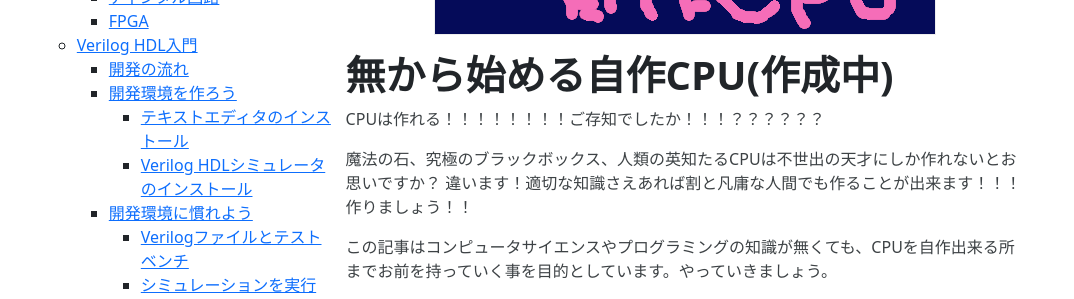
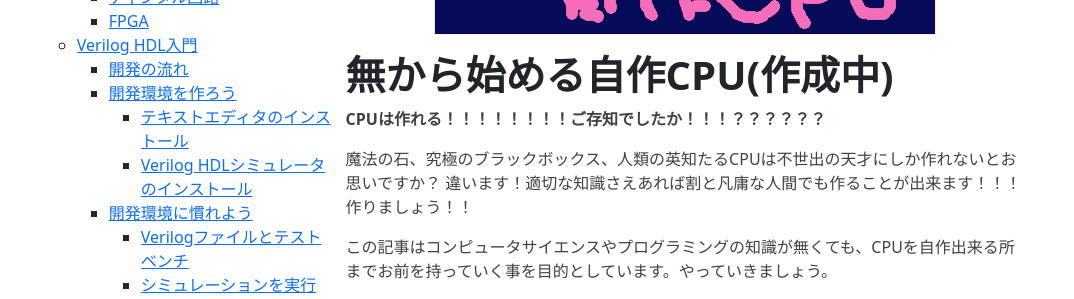
Before and after one commit to Cra2yPierr0t/Cra2yPierr0t.github.io, a Jekyll site: the page built from LetsMakeCPU.md, in a window 1280 px wide. Shown: the part 191-490 px from the top of the page, without its empty margins (0-1074 px from the left). Built offline with Jekyll 4.4.1, drawn with Linux system fonts in a browser that asks for light colours.

Commit message:
change introduction

```diff
--- a/LetsMakeCPU.md
+++ b/LetsMakeCPU.md
@@ -8,7 +8,7 @@ image: "https://raw.githubusercontent.com/Cra2yPierr0t/Cra2yPierr0t.github.io/ma
 
 # 無から始める自作CPU(作成中)
 
-CPUは作れる！！！！！！！！ご存知でしたか！！！？？？？？？
+**CPUは作れる！！！！！！！！ご存知でしたか！！！？？？？？？**
 
 魔法の石、究極のブラックボックス、人類の英知たるCPUは不世出の天才にしか作れないとお思いですか？ 違います！適切な知識さえあれば割と凡庸な人間でも作ることが出来ます！！！作りましょう！！
 
```
